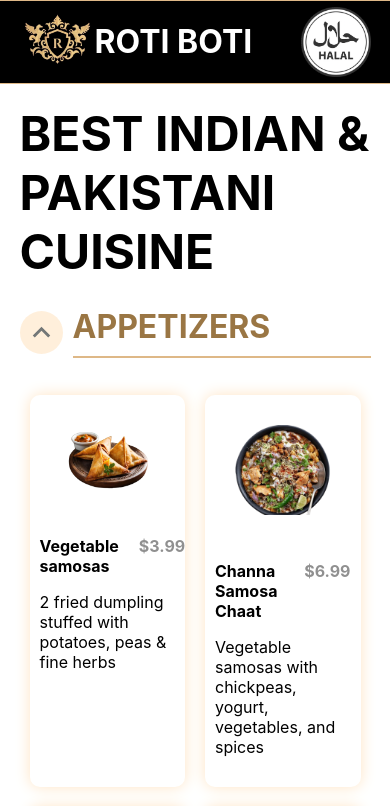
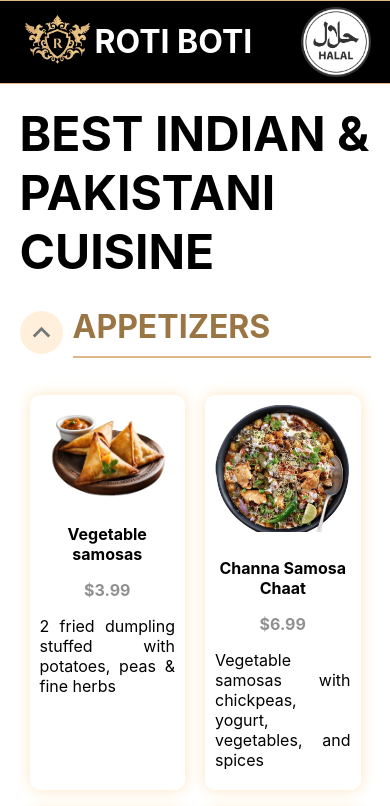
Before and after one commit to rotiboti/website, a React (Create React App) app: page / in a window 390 px wide. Shown: the top 806 px of the page. Built offline with nearby package versions, Linux system fonts and the light colour scheme.

Commit message:
changes in fit

```diff
--- a/src/components/menu/category/CategoryMenu.css
+++ b/src/components/menu/category/CategoryMenu.css
@@ -9,7 +9,7 @@
     grid-template-columns: repeat(auto-fill, minmax(var(--notify-list-size), 1fr));
 }
 
-@media (max-width: 600px) {
+@media (max-width: 499px) {
     .category-menu-grid {
         --notify-list-size: calc(0.5 * var(--rotiboti-min-width));
         grid-template-columns: repeat(auto-fill, minmax(var(--notify-list-size), 1fr));
--- a/src/components/menu/product/ProductMenu.css
+++ b/src/components/menu/product/ProductMenu.css
@@ -30,6 +30,22 @@
     transition: transform 0.3s ease;
 }
 
+@media (max-width: 499px) {
+    .product-menu-container img {
+        margin: 10px;
+        width: auto;
+        height: auto;
+        max-width: 100%;
+        max-height: 100%;
+        object-fit: cover;
+    }
+
+    .product-menu-container:hover img {
+        transform: scale(1.1);
+    }
+}
+
+
 .product-menu-container p {
     font-weight: 500;
     margin-left: 10px;
@@ -38,7 +54,27 @@
 
 .product-details-wrapper {
     display: flex;
+    flex-direction: row;
 }
+
+.product-price-container{
+    color: #909090;
+}
+
+@media (max-width: 600px) {
+    .product-details-wrapper {
+        flex-direction: column;
+    }
+    .product-details-wrapper p{
+        text-align: center;
+    }
+
+    .product-price-container{
+        text-align: center;
+        margin-top: 0;
+    }
+}
+
 
 .product-details-wrapper p {
     font-weight: 700;
@@ -58,6 +94,8 @@
     & p {
         margin: 0 10px 10px 10px;
         font-weight: normal;
+        text-align:justify;
+        word-break: break-word;
     }
-    padding-bottom: 20px;
+    padding-bottom: 10px;
 }
--- a/src/components/menu/product/ProductMenu.jsx
+++ b/src/components/menu/product/ProductMenu.jsx
@@ -13,7 +13,7 @@
             <div className={"product-details-container"}>
                 <div className={"product-details-wrapper"}>
                     <p style={{flex: "1"}}>{languageTranslate(productData.title)}</p>
-                    {productData?.price && <p style={{color: "#909090"}}>${productData?.price}</p>}
+                    {productData?.price && <p className={"product-price-container"}>${productData?.price}</p>}
                 </div>
 
                 <div className={"product-contents"}>
```
Also changed, not shown: public/menu/beef-balti.png, src/components/menu/category/CategoryMenu.jsx (line endings or trailing spaces).
